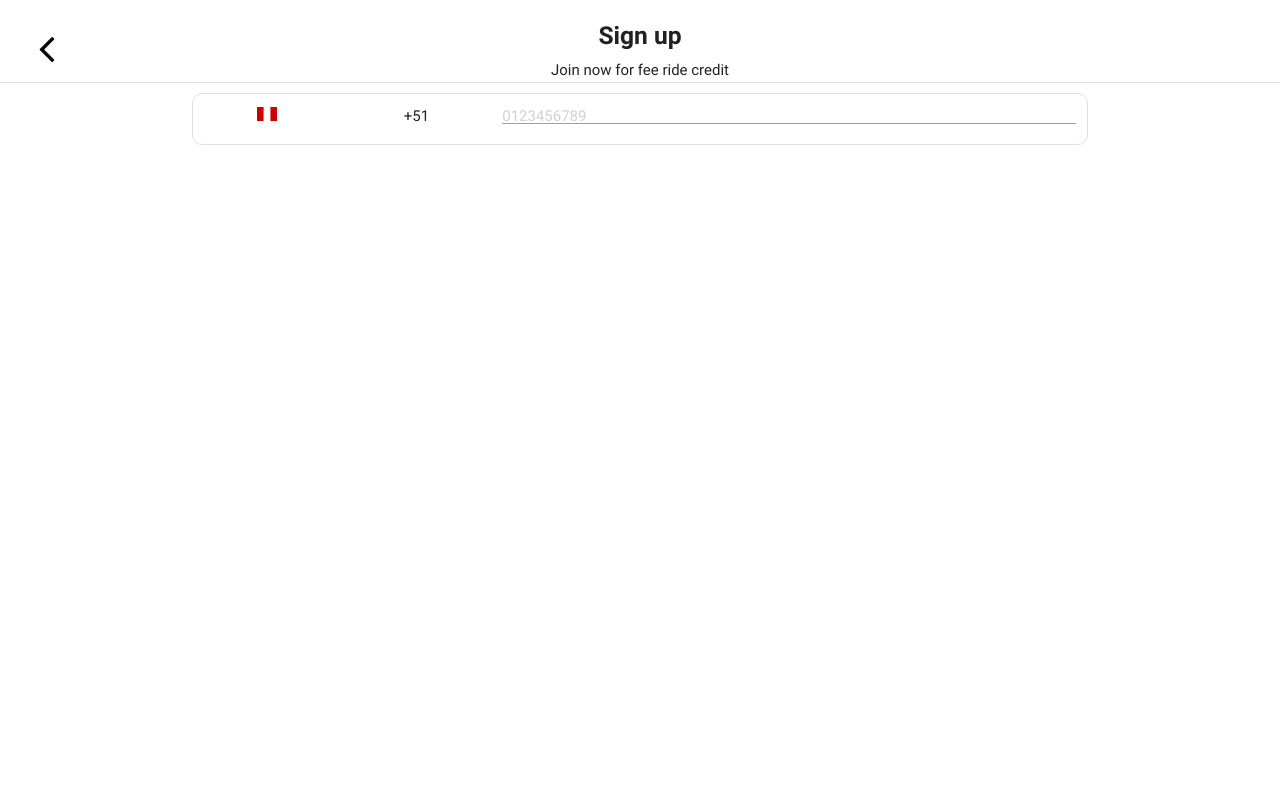
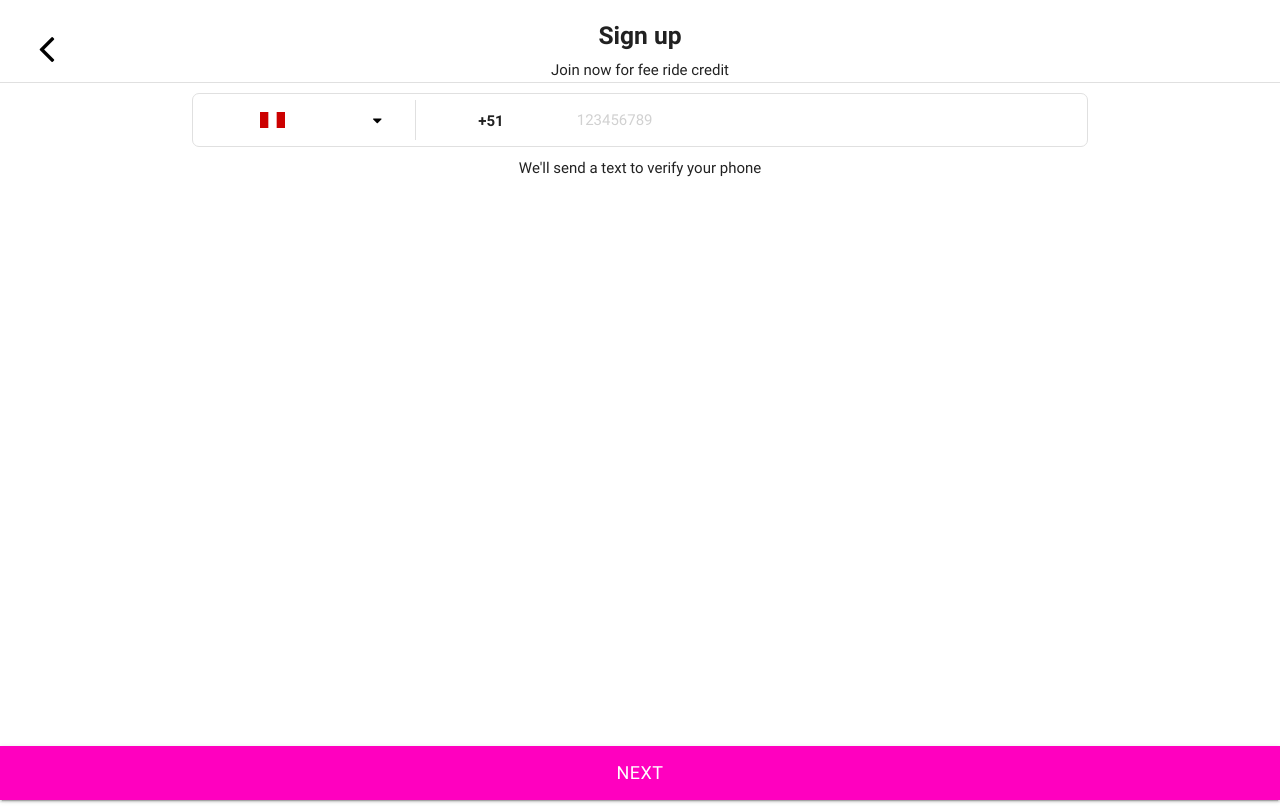
Before and after one commit to ariadnaeyza/Lyft-demo, a plain HTML site: page sign-up.html in a window 1280 px wide. Drawn offline with Linux system fonts and the light colour scheme; files whose address does not match are found by name.

Commit message:
sign-up page

```diff
--- a/css/sign-up.css
+++ b/css/sign-up.css
@@ -2,10 +2,13 @@
     margin:0px;
     padding:0px;
     box-sizing: border-box;
+    text-align: center;
 }
 body{
     width: 100%;
-    height: 100vh;
+}
+.pt-10{
+    margin-top: 10px;
 }
 /*HEADER*/
 #header-sign-up .cont-header-sign-up .s1 i.fa.fa-angle-left  {
@@ -21,15 +24,45 @@ body{
 #section-sign-up{
     border: 1px solid #E0E0E0;
     margin-top: 10px;
-    border-radius: 10px;
+    border-radius: 7px;
+    padding: 6px 0px;
 }
 #section-sign-up .row{
     margin: 0px;
-    padding-top: 11px;
+}
+#section-sign-up .border-right{
+    border-right: 1px solid  #E0E0E0;
 }
 #section-sign-up img{
-    width: 20px;
+    width: 25px;
+    margin: 0px 0px 0px 10px;
+    padding: 12px 0px 4px 0px;
+}
+#section-sign-up i.fa.fa-caret-down{
+    padding: 13px 0px 12px 0px;
+    margin-left: -3px;
+    color: black;
+}
+#section-sign-up .code{
+    padding-top: 10px;
+    font-weight: bold;
 }
 #section-sign-up input[type="tel"]{
     height: 1rem;
+    margin: 0px;
+    border-bottom: none;
+    text-align: left;
+    padding-top: 13px;
 }
+/*FOOTER-NEXT*/
+#footer-next{
+    position: absolute;
+    bottom: 0px;
+    width: 100%;
+}
+#footer-next .btn-pink{
+    border-radius: 0px;
+    background-color: #FF00BF;
+    width: 100%;
+    font-size: large;
+}
--- a/sign-up.html
+++ b/sign-up.html
@@ -25,10 +25,10 @@
 
         <section id="header-sign-up">
             <div class="cont-header-sign-up">
-                <div class="col s1">
+                <div class="col s1 left-align">
                     <a href="intro.html"><i class="fa fa-angle-left fa-3x" aria-hidden="true"></i></a>
                 </div>
-                <div class="col s11 center-align">
+                <div class="col s11">
                     <h5 class="tittle-sign-up">Sign up</h5>
                     <p>Join now for fee ride credit</p>
                 </div>
@@ -38,21 +38,29 @@
         <div class="divider"></div>
 
         <div class="container">
-            <section id="section-sign-up" class="center-align">
-                <div class="row center-align">
-                    <div class="col s2 center-align">
+            <div id="section-sign-up">
+                <div class="row">
+                    <div class="col s2">
                         <img src="img/bandera-per%C3%BA.png" alt="">
                     </div>
-                    <div class="col s2 center-align">
-                        <p>+51</p>
+                    <div class="col s1 border-right">
+                        <a><i class="fa fa-caret-down"></i></a>
                     </div>
-                    <div class="col s8 center-align">
-                        <input type="tel" placeholder="0123456789">
+                    <div class="col s2">
+                        <p class="code">+51</p>
+                    </div>
+                    <div class="col s7">
+                        <input type="tel" placeholder="123456789">
                     </div>
                 </div>
-            </section>
+            </div>
+            <p class="pt-10">We'll send a text to verify your phone</p>
+            </div>
         </div>
 
+        <footer id="footer-next">
+            <a class="waves-effect waves-light btn-large btn-pink">NEXT</a>
+        </footer>
 
 
         <!-- jQuery-->
```
Also changed, not shown: 1 other file.
